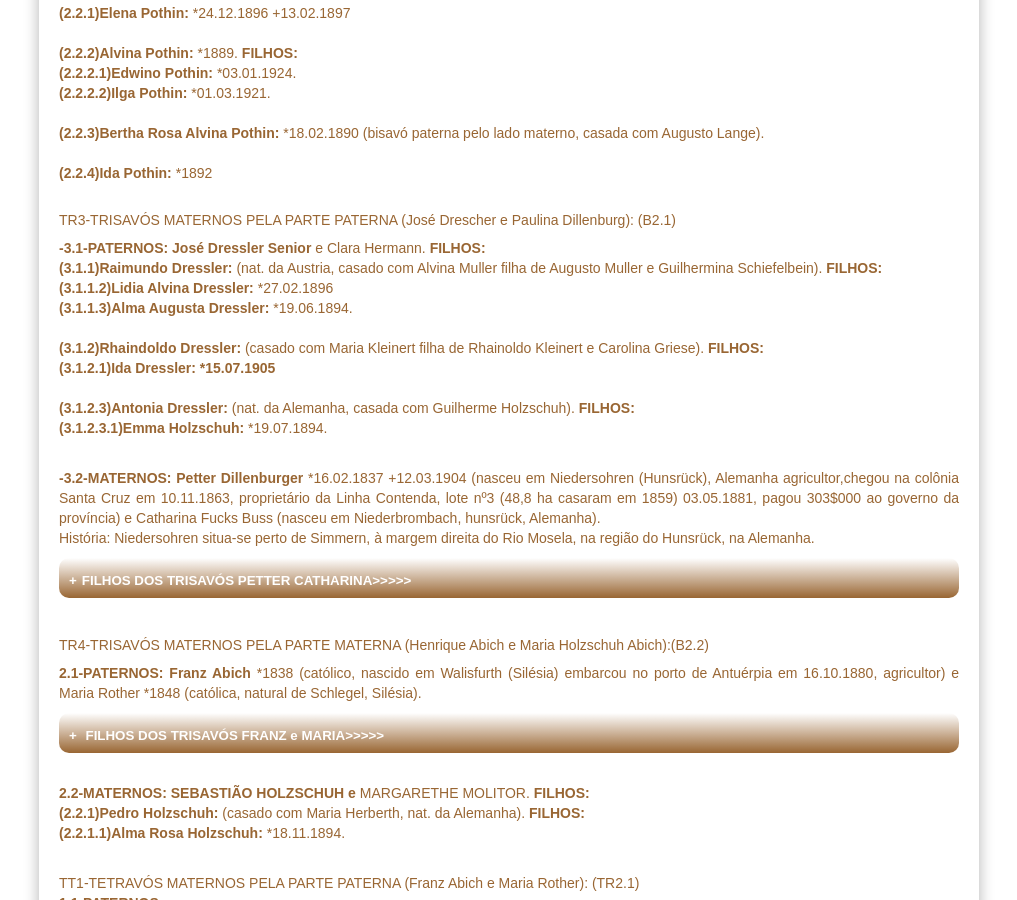
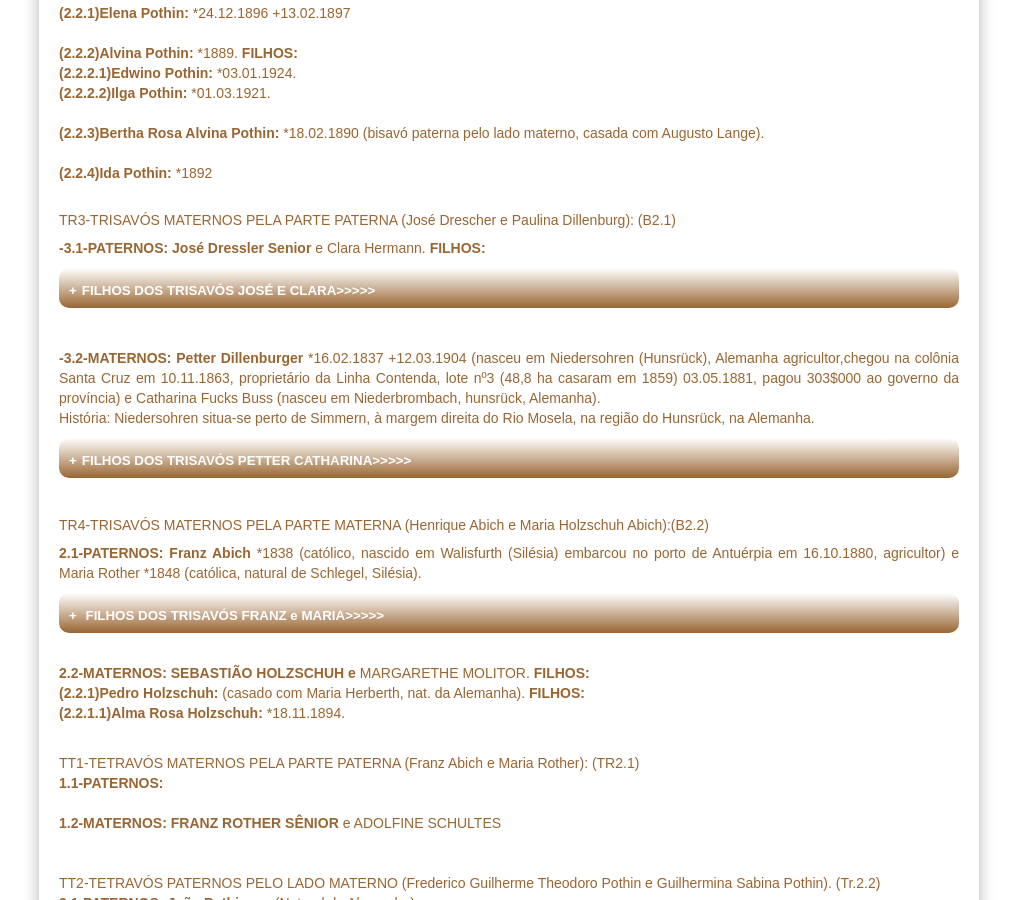
Before and after one commit to claudiovargas1955/claudiovargas1955.github.io, a Jekyll site: the page built from _pages/arvore-genealogica-de-roselia-renita-bredow.html, in a window 1280 px wide and 900 px high, scrolled down 2466 px. Shown: the whole window, without its empty margins (131-1148 px from the left). Built offline with Jekyll 4.4.1, drawn with Linux system fonts in a browser that asks for light colours; some web fonts are replaced.

Commit message:
Update arvore-genealogica-de-roselia-renita-bredow.html

```diff
--- a/_pages/arvore-genealogica-de-roselia-renita-bredow.html
+++ b/_pages/arvore-genealogica-de-roselia-renita-bredow.html
@@ -437,6 +437,8 @@ Alemanha e Agostinha Domann nat. da Alemanha. Em segunda nupcias em 22.03.1930 c
 
 <p><h5>TR3-TRISAVÓS MATERNOS PELA PARTE PATERNA</b> (José Drescher e Paulina Dillenburg): (B2.1)</h5></p>
 <p><b>-3.1-PATERNOS: José Dressler Senior</b> e Clara Hermann. <b>FILHOS: </b><br/>
+
+<details><summary><b>FILHOS DOS TRISAVÓS JOSÉ E CLARA>>>>></summary></p></b><br>
 <b>(3.1.1)Raimundo Dressler: </b>(nat. da Austria, casado com Alvina Muller filha de Augusto Muller e Guilhermina Schiefelbein).
 <b>FILHOS:</b><br>
 <b>(3.1.1.2)Lidia Alvina Dressler: </b>*27.02.1896 <br>
@@ -446,7 +448,9 @@ Alemanha e Agostinha Domann nat. da Alemanha. Em segunda nupcias em 22.03.1930 c
 <b>(3.1.2.1)Ida Dressler: *15.07.1905</b><br><br>
 
 <b>(3.1.2.3)Antonia Dressler: </b>(nat. da Alemanha, casada com Guilherme Holzschuh). <b>FILHOS:</b><br>
-<b>(3.1.2.3.1)Emma Holzschuh: </b>*19.07.1894.<br><br>
+<b>(3.1.2.3.1)Emma Holzschuh: </b>*19.07.1894.
+
+</p></details><br><br>
 
 <p> <b>-3.2-MATERNOS: Petter Dillenburger</b> *16.02.1837 +12.03.1904 (nasceu em Niedersohren (Hunsrück), Alemanha agricultor,chegou na
 colônia Santa Cruz em 10.11.1863, proprietário da Linha Contenda, lote nº3 (48,8 ha casaram em 1859) 03.05.1881, pagou 303$000 ao
```
